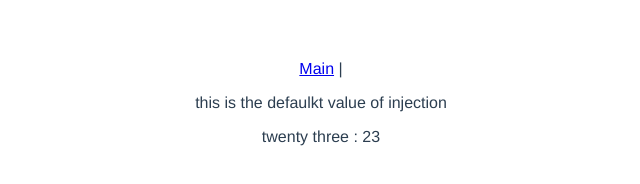
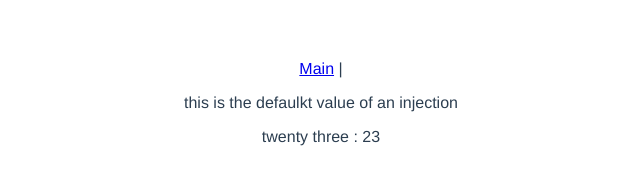
Before and after one commit to SITHS-NEW-APCSP/2.5_Vue3, a Vue app in the folder vue3/: page /main in a window 1280 px wide. Shown: the top 184 px of the page, without its empty margins (319-959 px from the left). Built offline with nearby package versions, Linux system fonts and the light colour scheme.

Commit message:
mmmmrrgrammr

```diff
--- a/vue3/src/components/Second.vue
+++ b/vue3/src/components/Second.vue
@@ -9,7 +9,7 @@
 import { inject} from "vue";
 export default {
     setup(){
-       const injval1 = inject('injval_def', 'this is the defaulkt value of injection');
+       const injval1 = inject('injval_def', 'this is the defaulkt value of an injection');
        const injval2 = inject('injval');
 
        return {injval1, injval2};
```
